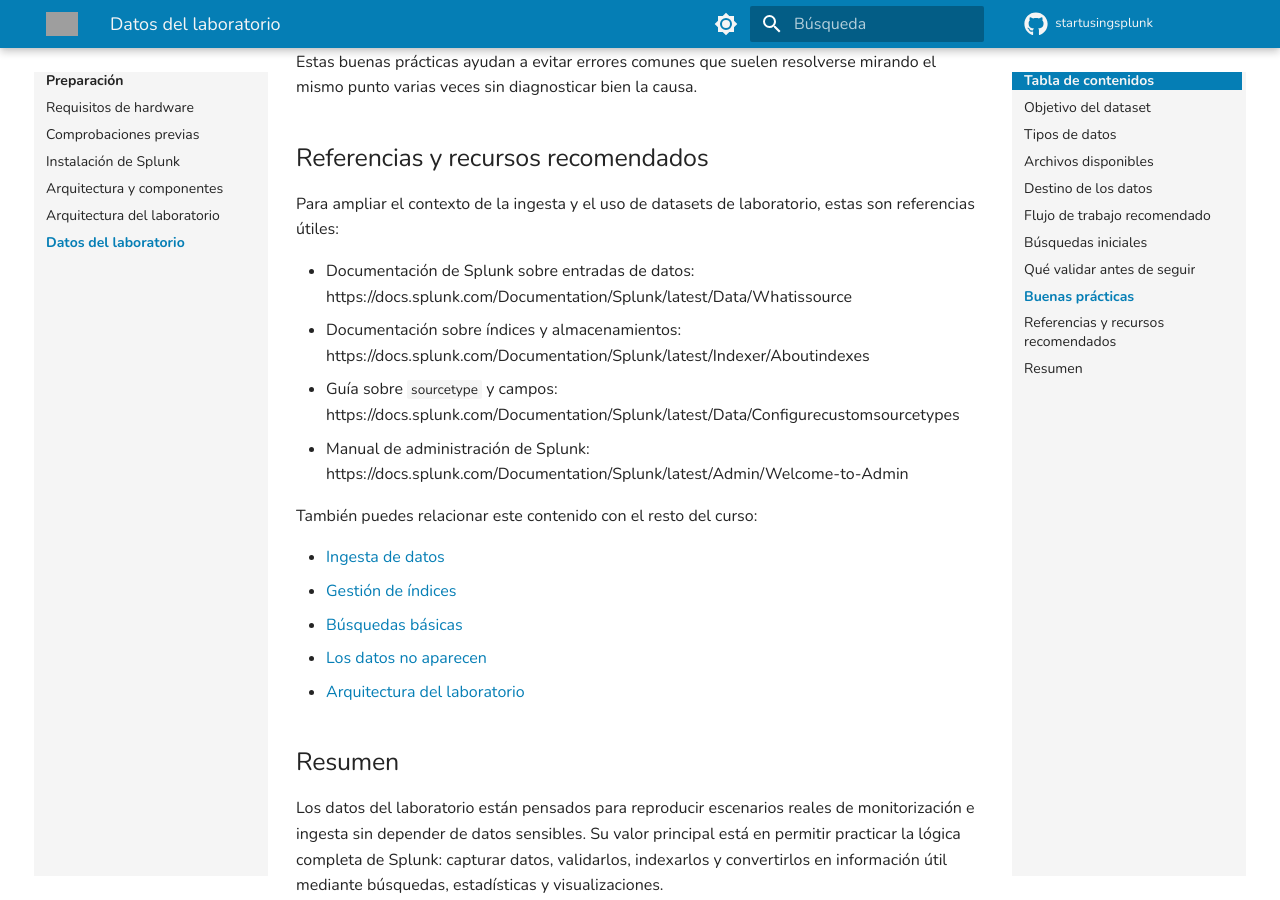
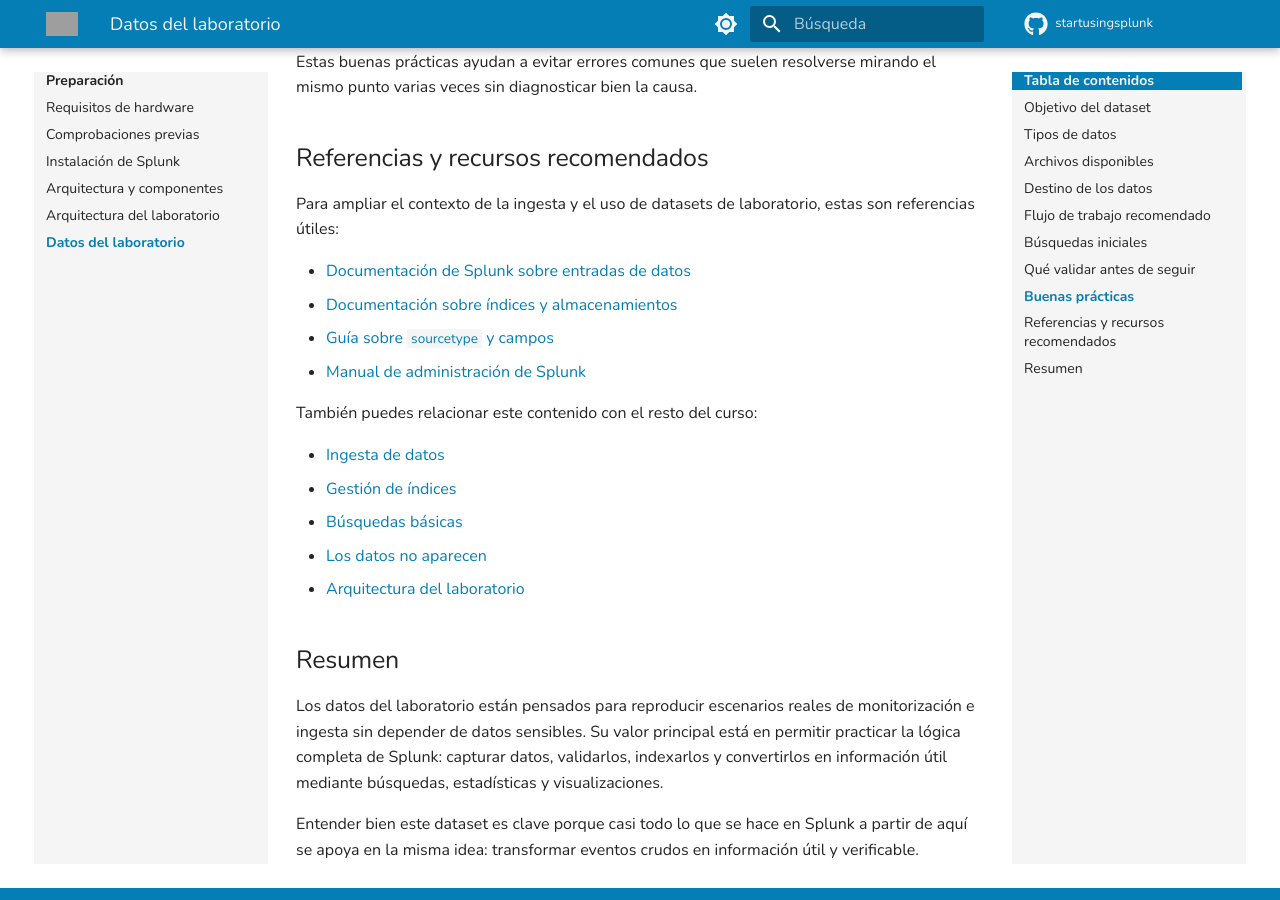
Before and after one commit to agile611/startusingsplunk, an MkDocs documentation site: the page built from docs/preparacion/datos-laboratorio.md, in a window 1280 px wide and 900 px high, scrolled down 3841 px. Built offline with MkDocs 1.6.1 and Material for MkDocs 9.7.7, drawn with Linux system fonts in a browser that asks for light colours; grey boxes are pictures that could not be loaded.

Commit message:
Temes del LAB

```diff
--- a/docs/preparacion/datos-laboratorio.md
+++ b/docs/preparacion/datos-laboratorio.md
@@ -166,14 +166,10 @@ mirando el mismo punto varias veces sin diagnosticar bien la causa.
 Para ampliar el contexto de la ingesta y el uso de datasets de laboratorio, estas
 son referencias útiles:
 
-- Documentación de Splunk sobre entradas de datos:
-  https://docs.splunk.com/Documentation/Splunk/latest/Data/Whatissource
-- Documentación sobre índices y almacenamientos:
-  https://docs.splunk.com/Documentation/Splunk/latest/Indexer/Aboutindexes
-- Guía sobre `sourcetype` y campos:
-  https://docs.splunk.com/Documentation/Splunk/latest/Data/Configurecustomsourcetypes
-- Manual de administración de Splunk:
-  https://docs.splunk.com/Documentation/Splunk/latest/Admin/Welcome-to-Admin
+- [Documentación de Splunk sobre entradas de datos](https://docs.splunk.com/Documentation/Splunk/latest/Data/Whatissource)
+- [Documentación sobre índices y almacenamientos](https://docs.splunk.com/Documentation/Splunk/latest/Indexer/Aboutindexes)
+- [Guía sobre `sourcetype` y campos](https://docs.splunk.com/Documentation/Splunk/latest/Data/Configurecustomsourcetypes)
+- [Manual de administración de Splunk](https://docs.splunk.com/Documentation/Splunk/latest/Admin/Welcome-to-Admin)
 
 También puedes relacionar este contenido con el resto del curso:
 
```
